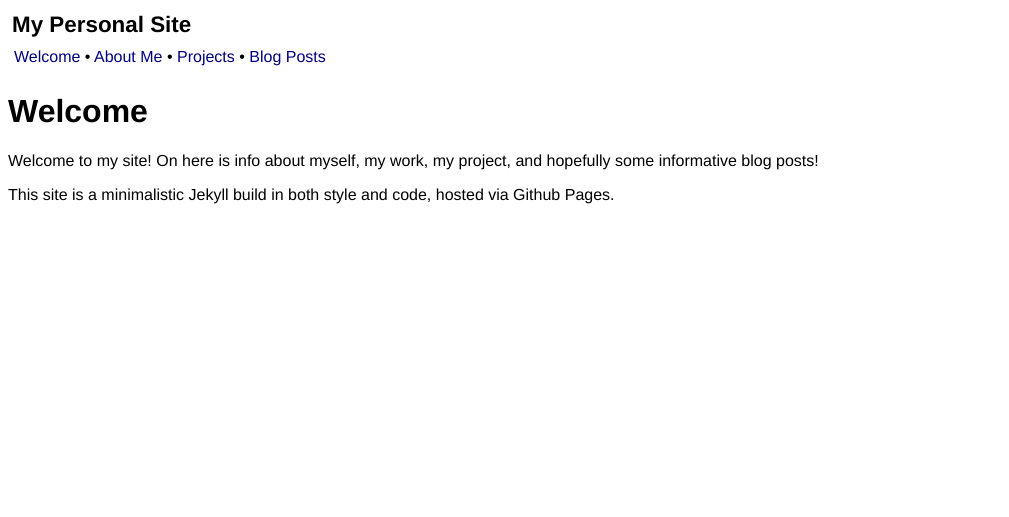
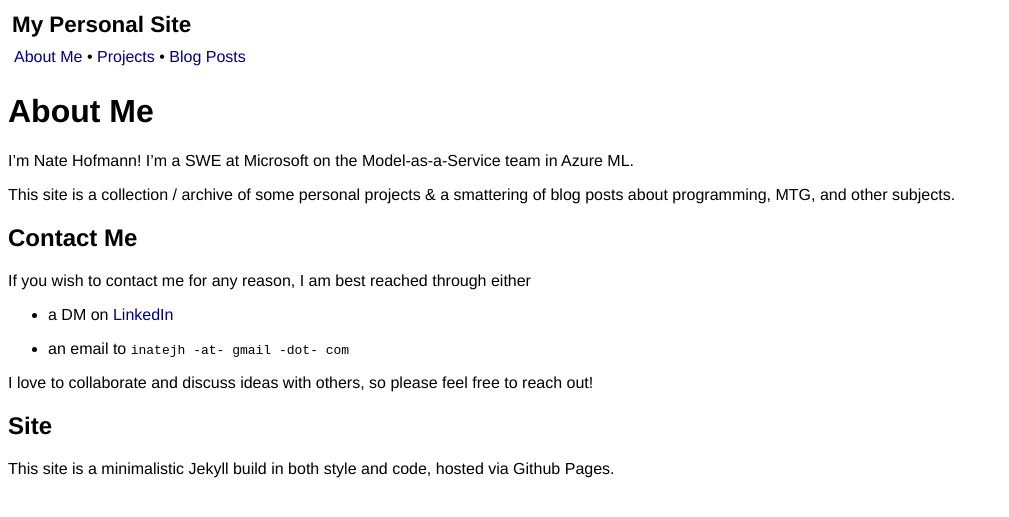
Before and after one commit to njhofmann/njhofmann.github.io, a Jekyll site: the page built from index.md, in a window 1280 px wide. Shown: the top 517 px of the page, without its empty margins (0-1009 px from the left). Built offline with Jekyll 4.4.1, drawn with Linux system fonts in a browser that asks for light colours.

Commit message:
merge welcome and about me

```diff
--- a/_layouts/default.html
+++ b/_layouts/default.html
@@ -16,8 +16,7 @@
 </div>
 
 <div id="nav">
-  <a href="{{ 'index' | relative_url }}">Welcome</a> •
-  <a href="{{ 'about-me'   | relative_url }}">About Me</a> •
+  <a href="{{ 'index' | relative_url }}">About Me</a> •
   <a href="{{ 'projects' | relative_url }}">Projects</a> •
   <a href="{{ 'blog' | relative_url }}">Blog Posts</a>
 </div>
--- a/index.md
+++ b/index.md
@@ -1,11 +1,24 @@
 ---
 layout: default
-title:  Welcome
+title:  About Me
 ---
 
 # {{ page.title }}
 
+ I'm Nate Hofmann! I'm a SWE at Microsoft on the Model-as-a-Service team in Azure ML.
 
-Welcome to my site! On here is info about myself, my work, my project, and hopefully some informative blog posts!
+This site is a collection / archive of some personal projects & a smattering of blog posts about programming, MTG, and other subjects.
+
+## Contact Me
+
+If you wish to contact me for any reason, I am best reached through either
+
+- a DM on [LinkedIn](https://www.linkedin.com/in/nate-hofmann/)
+
+- an email to `inatejh -at- gmail -dot- com`
+
+I love to collaborate and discuss ideas with others, so please feel free to reach out!
+
+## Site
 
 This site is a minimalistic Jekyll build in both style and code, hosted via Github Pages.
```
Also changed, not shown: about_me.md (deleted, +0 -21 lines), README.md, projects.md (line endings or trailing spaces).
